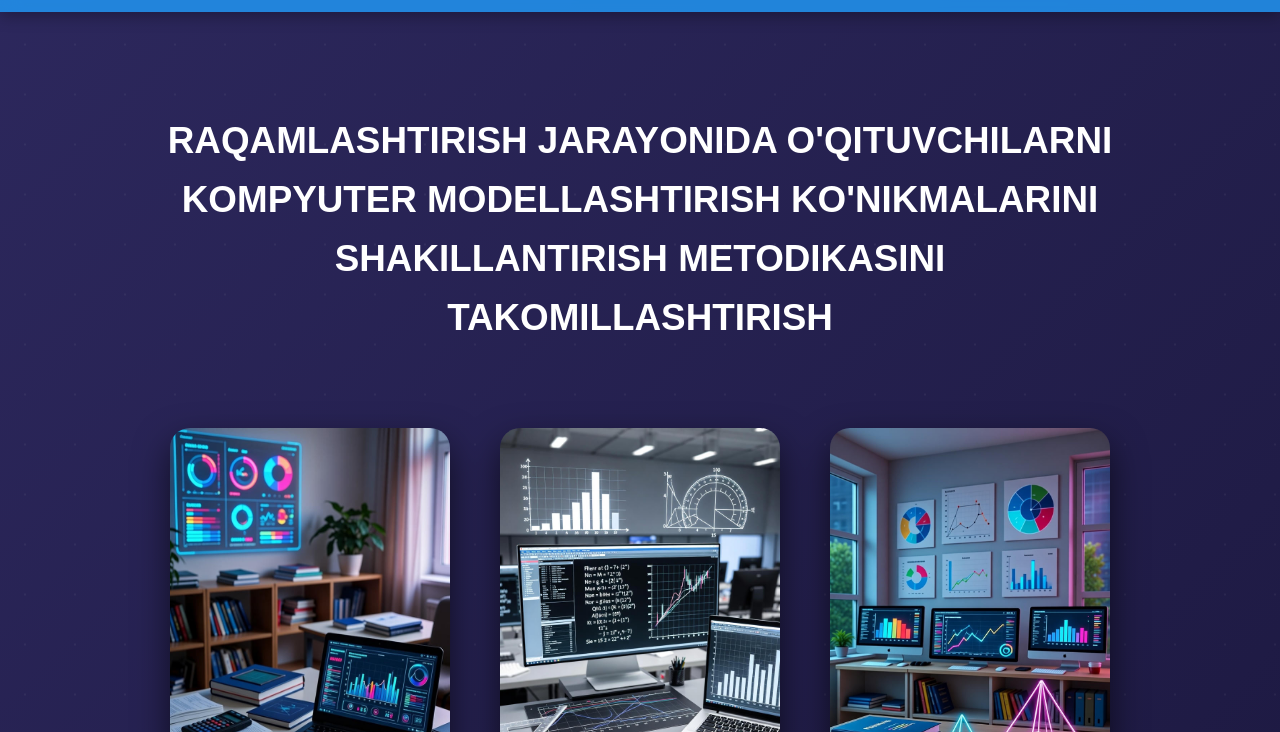
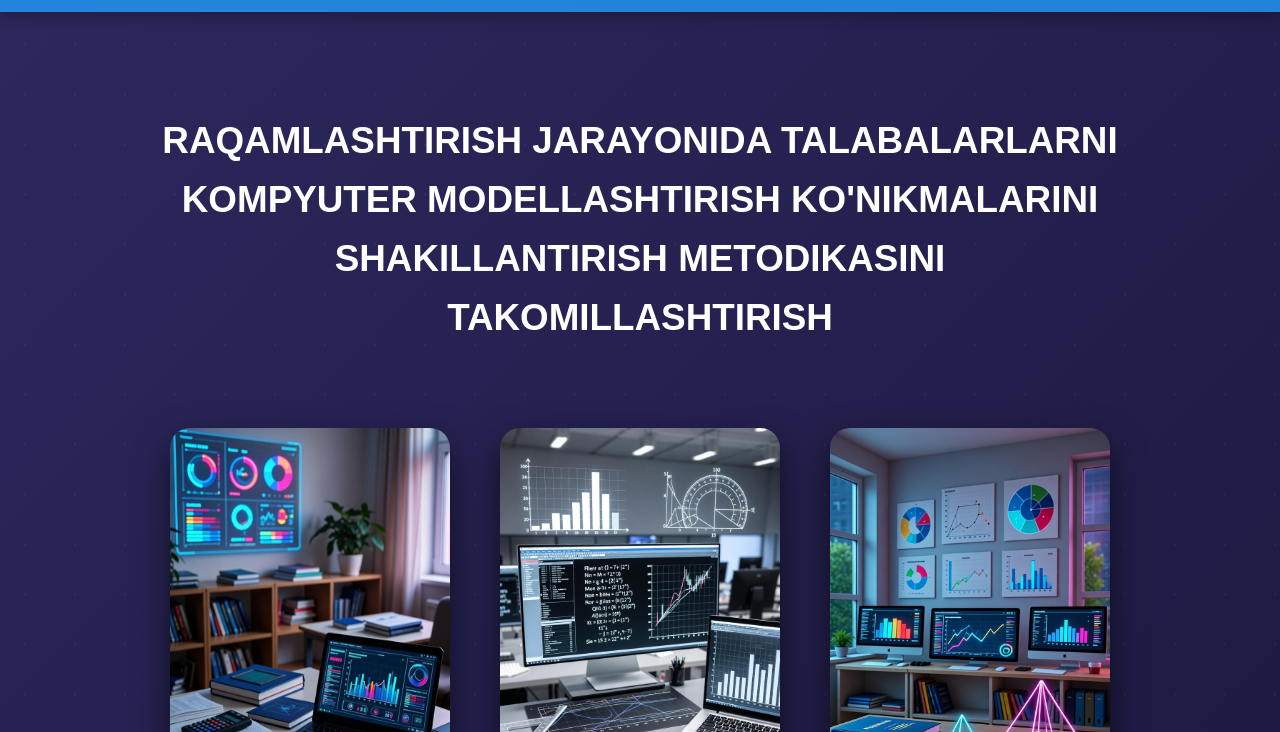
Before and after one commit to usanovrashid91/raqamli_tizim, a plain HTML site: page index.html in a window 1280 px wide. Shown: the part 68-800 px from the top of the page. Drawn offline with Linux system fonts and the light colour scheme; files whose address does not match are found by name.

Commit message:
Update index.html

```diff
--- a/index.html
+++ b/index.html
@@ -48,7 +48,7 @@
     <!-- Qolgan main va footer avvalgidek -->
     <main>
         <div class="banner" id="banner-text">
-            <div class="line">RAQAMLASHTIRISH JARAYONIDA O'QITUVCHILARNI</div>
+            <div class="line">RAQAMLASHTIRISH JARAYONIDA TALABALARLARNI</div>
             <div class="line">KOMPYUTER MODELLASHTIRISH KO'NIKMALARINI</div>
             <div class="line">SHAKILLANTIRISH METODIKASINI</div>
             <div class="line">TAKOMILLASHTIRISH</div>
```
